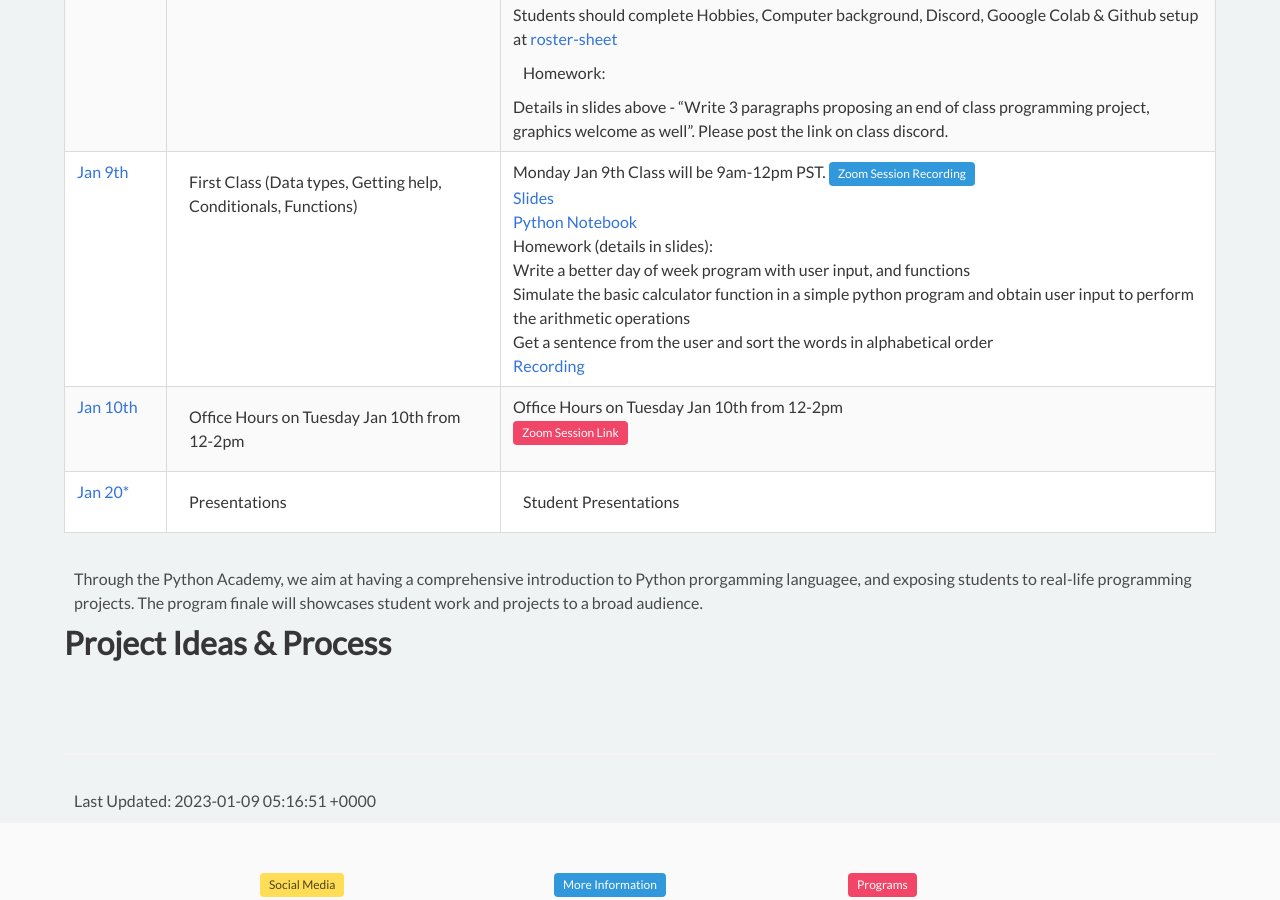
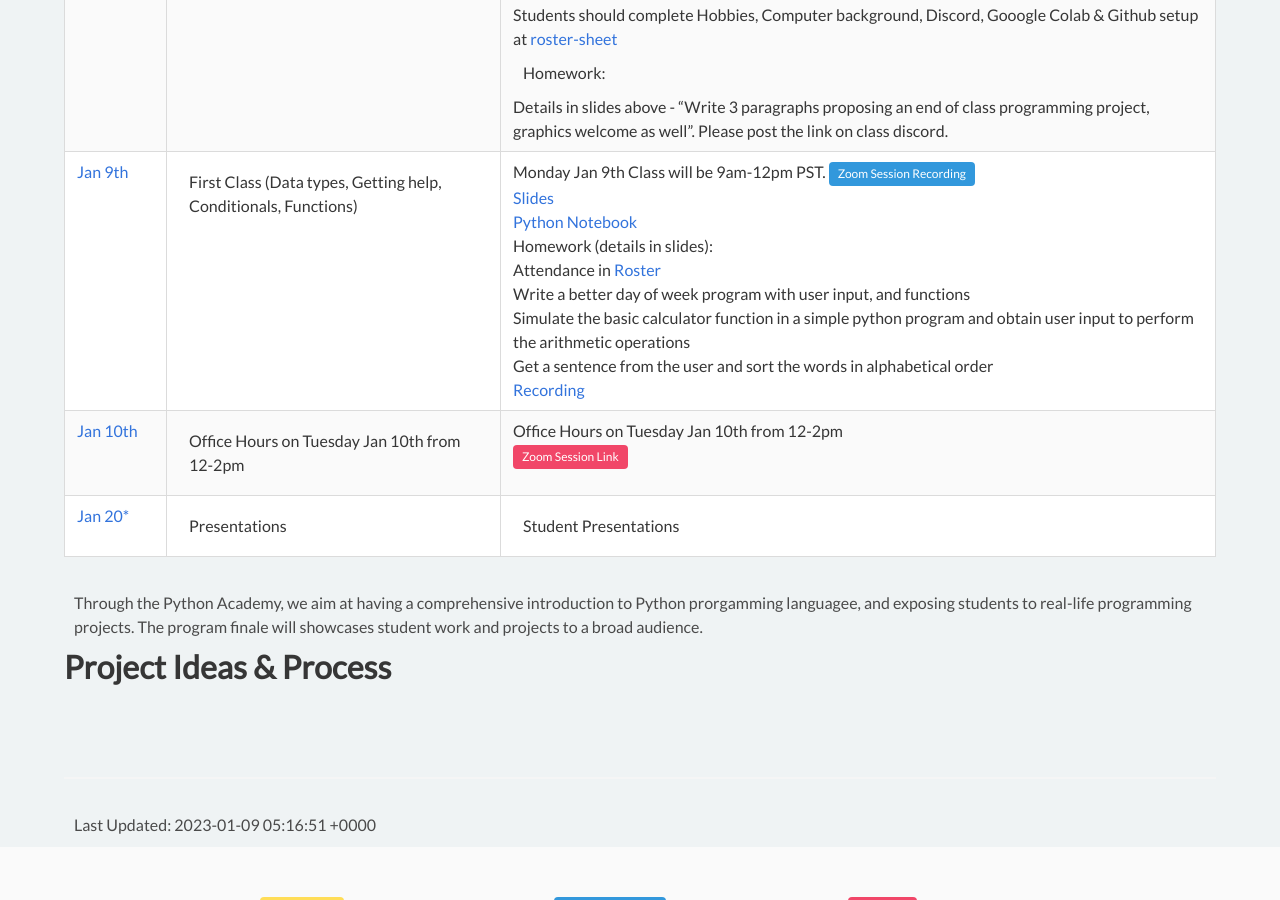
Before and after one commit to cyberdefendersprogram/www-homepage, a Jekyll site: the page built from pages/programs/cd-growthsector-python.md, in a window 1280 px wide and 900 px high, scrolled down 1578 px. Built offline with Jekyll 4.4.1, drawn with Linux system fonts in a browser that asks for light colours; nearby versions of some CDN libraries.

Commit message:
Update cyber-defenders-python-academy.yml

```diff
--- a/_data/cyber-defenders-python-academy.yml
+++ b/_data/cyber-defenders-python-academy.yml
@@ -26,10 +26,11 @@
     * [Slides](https://docs.google.com/presentation/d/1EiRx06UmnACK5E9ME95DY4sxClglize5v3lacmcdg0Y/edit?usp=sharing)
     * [Python Notebook](https://gist.github.com/vaibhavb/cc3f917b5012905c0f540ffce8fcd9b6)
     * Homework (details in slides):
+      * Attendance in [Roster](https://docs.google.com/spreadsheets/d/1no4bEAluhSGAMXFkeYocaILV2SVCjPQO3ty1dNgvnP4/edit?usp=sharing)
       * Write a better day of week program with user input, and functions
       * Simulate the basic calculator function in a simple python program and obtain user input to perform the arithmetic operations
       * Get a sentence from the user and sort the words in alphabetical order
-    * [Recording]()
+    * [Recording]("https://us02web.zoom.us/rec/share/Vgn3kYu8g-QbyLLg1Vl2FcVQ3WaNp-Ugg7DJ6Yd6bI226DXfjDy1UgS9JsdO8Z4R.ZaB36mvbusGlKgIG)
 - session: Jan 10th
   desc: Office Hours on Tuesday Jan 10th from 12-2pm
   notes: |
```
